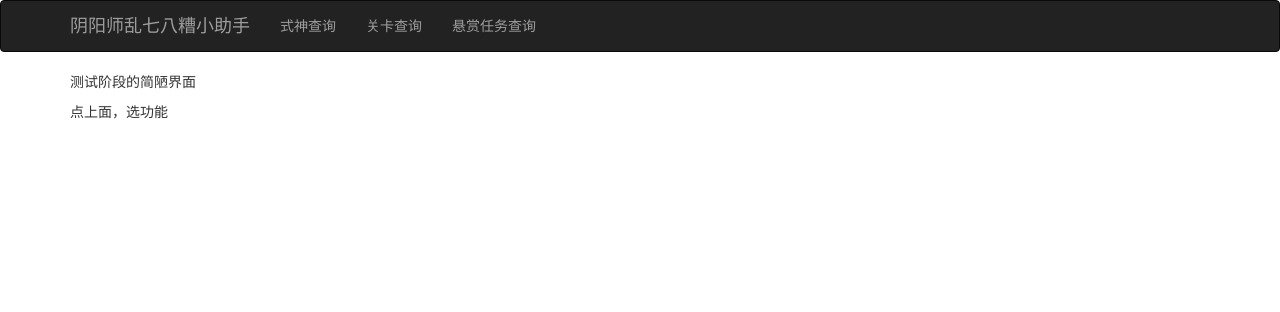
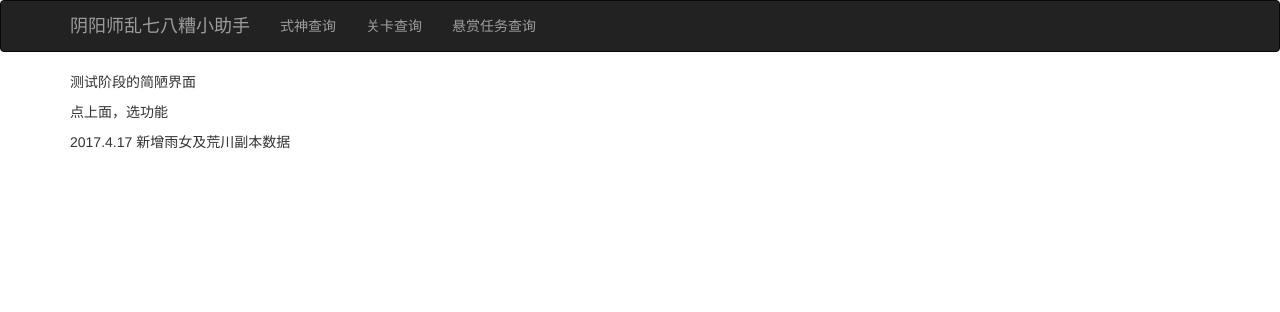
Before and after one commit to cittie/yysdata, a Flask app: page / in a window 1280 px wide. Shown: the top 312 px of the page. Run offline with Flask 2, Linux system fonts and the light colour scheme; some libraries are stand-ins or nearby versions.

Commit message:
Add log to index page.

```diff
--- a/app/templates/index.html
+++ b/app/templates/index.html
@@ -7,6 +7,7 @@
 <div class="index">
     <p>测试阶段的简陋界面</p>
     <p>点上面，选功能</p>
+    <p>2017.4.17 新增雨女及荒川副本数据</p>
 </div>
 
 {% endblock %}
```
